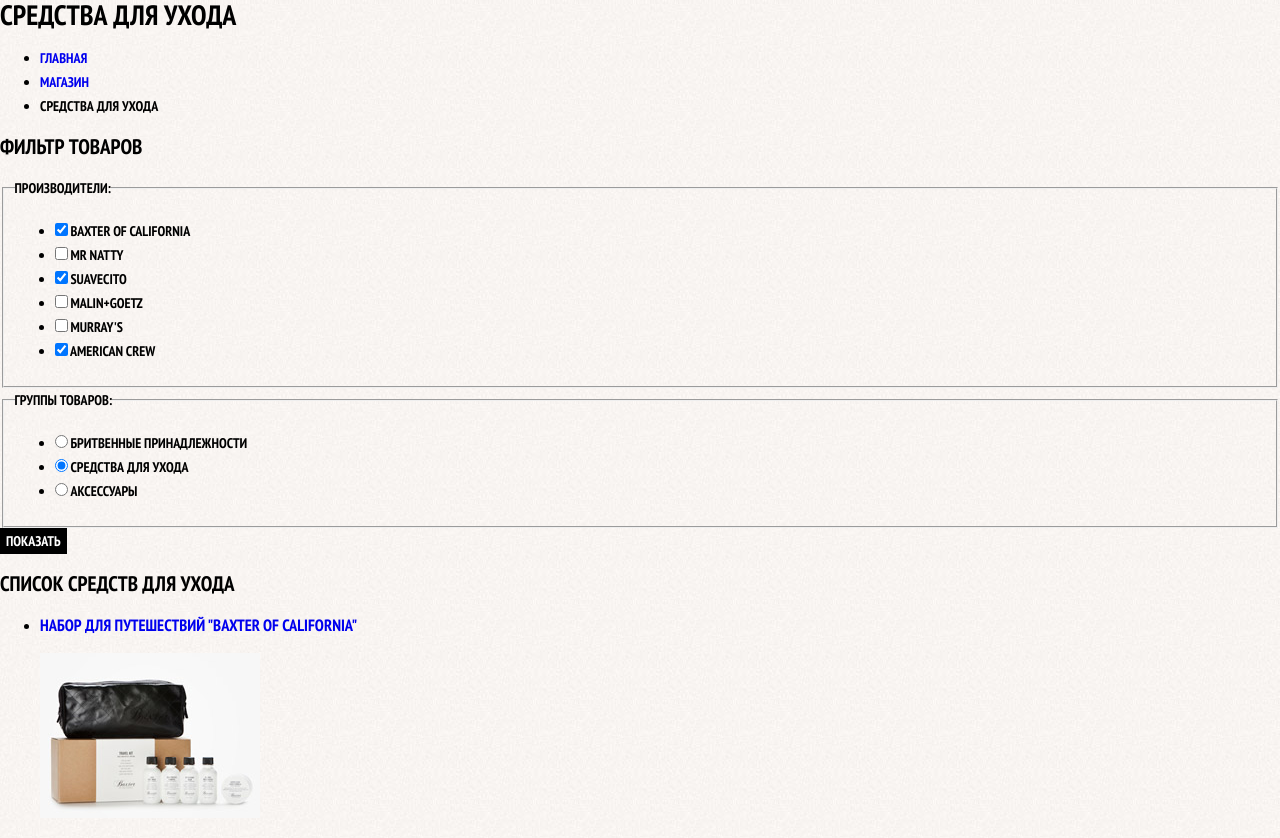
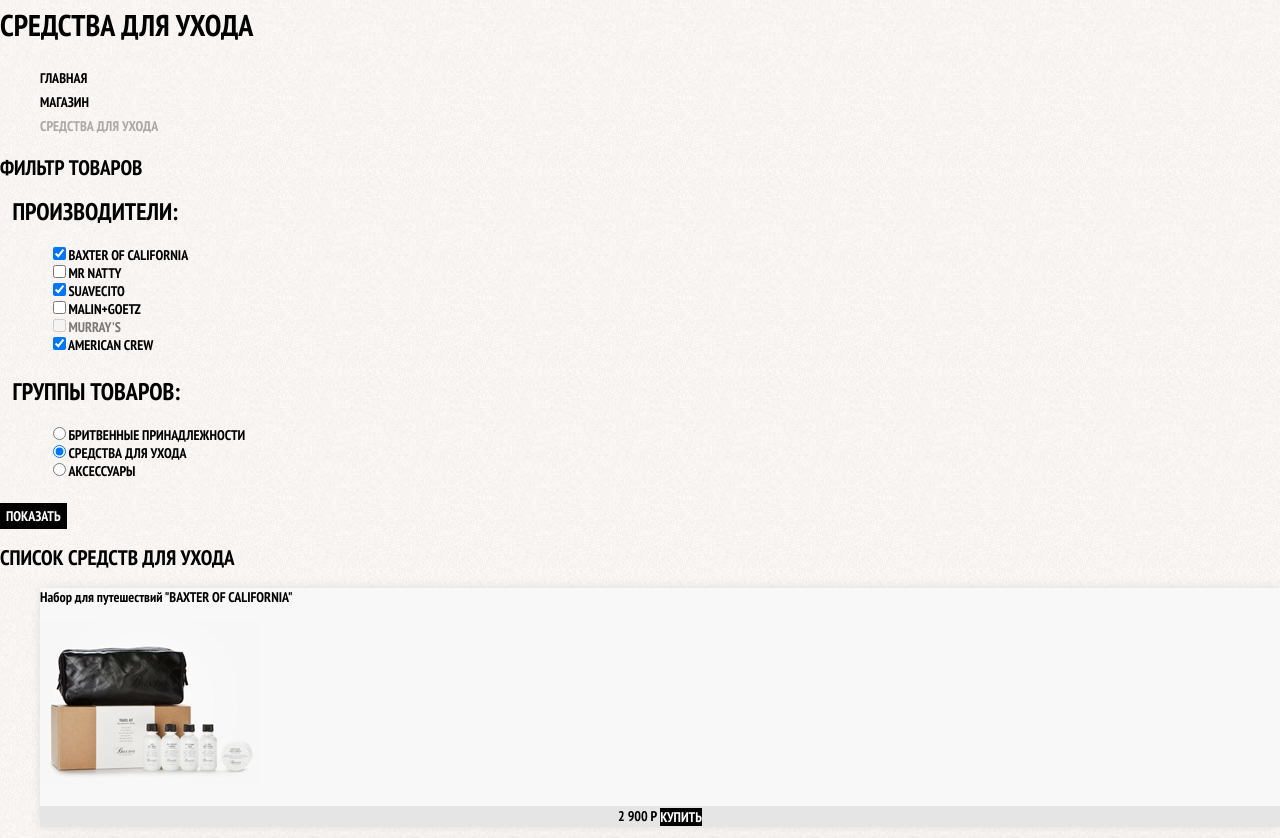
Before and after one commit to yeah-not/Barberhop, a plain HTML site: page catalog.html in a window 1280 px wide. Shown: the part 196-1034 px from the top of the page. Drawn offline with Linux system fonts and the light colour scheme; files whose address does not match are found by name.

Commit message:
Базовая стилизация страницы магазина завершена

```diff
--- a/catalog.html
+++ b/catalog.html
@@ -63,7 +63,7 @@
             </li>
             <li class="filter-option">
               <input id="filter-murrays" class="visually-hidden filter-input filter-input-checkbox"
-              type="checkbox" name="murrays">
+              type="checkbox" name="murrays" disabled>
               <label for="filter-murrays">Murray's</label>
             </li>
             <li class="filter-option">
--- a/css/style.css
+++ b/css/style.css
@@ -69,6 +69,23 @@ a {
   color: #242424;
 }
 
+.breadcrumbs {
+  list-style: none;
+}
+
+.breadcrumbs a {
+  color: #000000;
+}
+
+.breadcrumbs a:hover,
+.breadcrumbs a:focus {
+  text-decoration: underline;
+}
+
+.breadcrumbs-current {
+  color: #aba9a7;
+}
+
 .feature-item {
   text-align: center;
 }
@@ -106,6 +123,105 @@ a {
   border-color: #663d15;
 }
 
+
+/* Страница каталога */
+.page-title {
+  font-size: 30px;
+  line-height: 42px;
+}
+
+.filter fieldset {
+  border: none;
+}
+
+.filter legend {
+  font-size: 24px;
+  line-height: 30px;
+}
+
+.filter ul {
+  list-style: none;
+  line-height: 18px;
+}
+
+.filter-input:hover + label,
+.filter-input:focus + label {
+  color: #663d15;
+}
+
+.filter-input:disabled + label {
+  color: #000000;
+  opacity: 0.5;
+}
+
+.catalog-list {
+  list-style: none;
+}
+
+.catalog-item {
+  background-color: #f8f8f8;
+  box-shadow: 0 0 10px rgba(0, 0, 0, 0.1);
+}
+
+.catalog-item:hover {
+  box-shadow: 0 0 10px rgba(0, 0, 0, 0.2);
+}
+
+.catalog-item a {
+  color: #000000;
+}
+
+.catalog-item h3 {
+  font-size: 14px;
+  line-height: 18px;
+}
+
+.catalog-category {
+  text-transform: none;
+}
+
+.catalog-item-price {
+  font-size: 14px;
+  line-height: 20px;
+  text-align: center;
+  background-color: #e5e5e5;
+}
+
+.catalog-item-price .button {
+  line-height: 20px;
+  color: #ffffff;
+}
+
+.pagination-list {
+  list-style: none;
+}
+
+.pagination-item a {
+  color: #ffffff;
+  background-color: #000000;
+}
+
+.pagination-item a:hover,
+.pagination-item a:focus,
+.pagination-item a:active {
+  background-color: #663d15;
+}
+
+.pagination-item-current a {
+  color: #000000;
+  background-color: #ffffff;
+}
+
+.pagination-item-current a:hover,
+.pagination-item-current a:focus,
+.pagination-item-current a:active {
+  color: #000000;
+  background-color: #ffffff;
+}
+/* Страница каталога */
+
+
+/* Карточка товара */
 .product-photo-preview {
   list-style:none;
 }
@@ -128,6 +244,7 @@ a {
 .product-info ul {
   list-style: none;
 }
+/* Конец Карточка товара */
 
 .main-footer {
   color: #ffffff;
```
